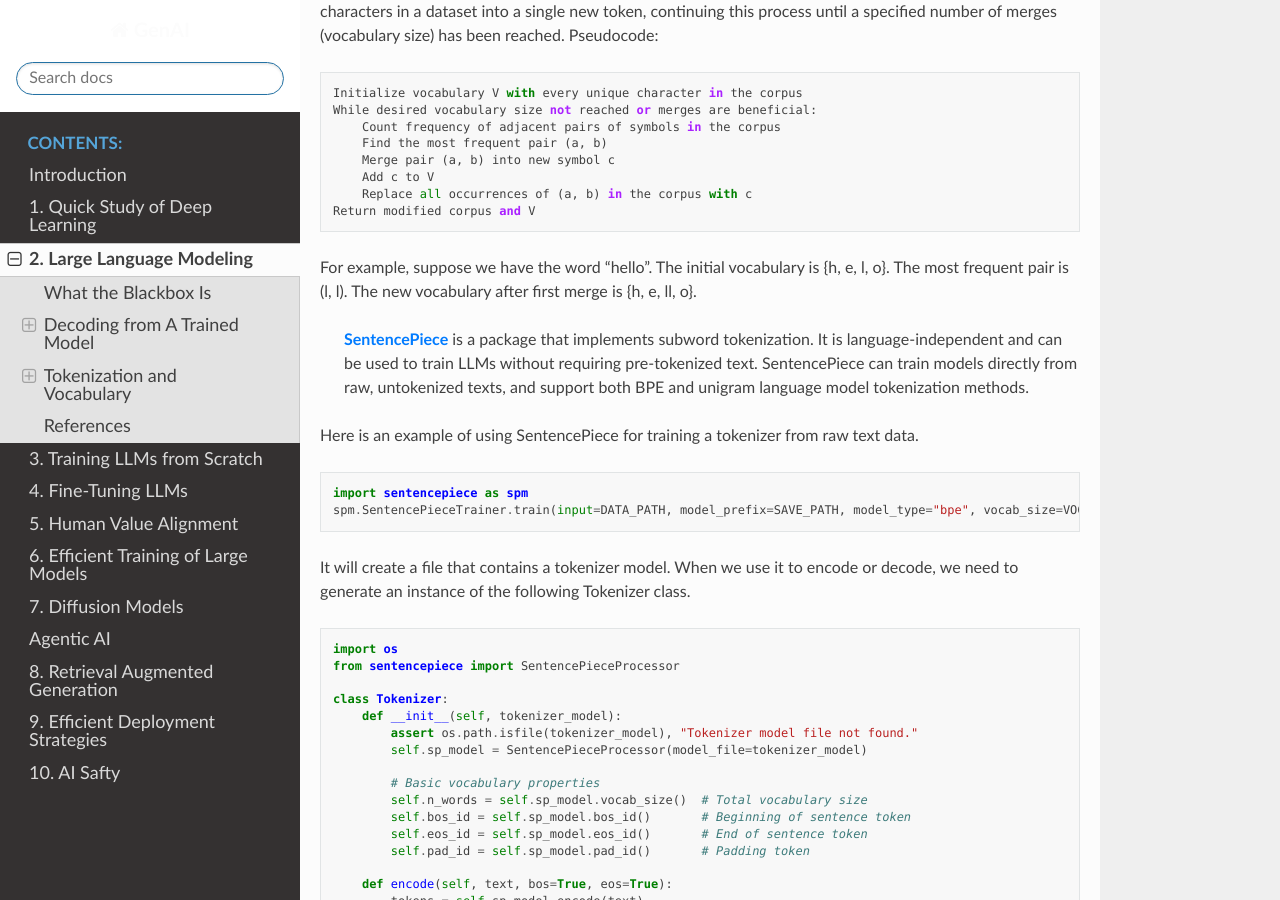
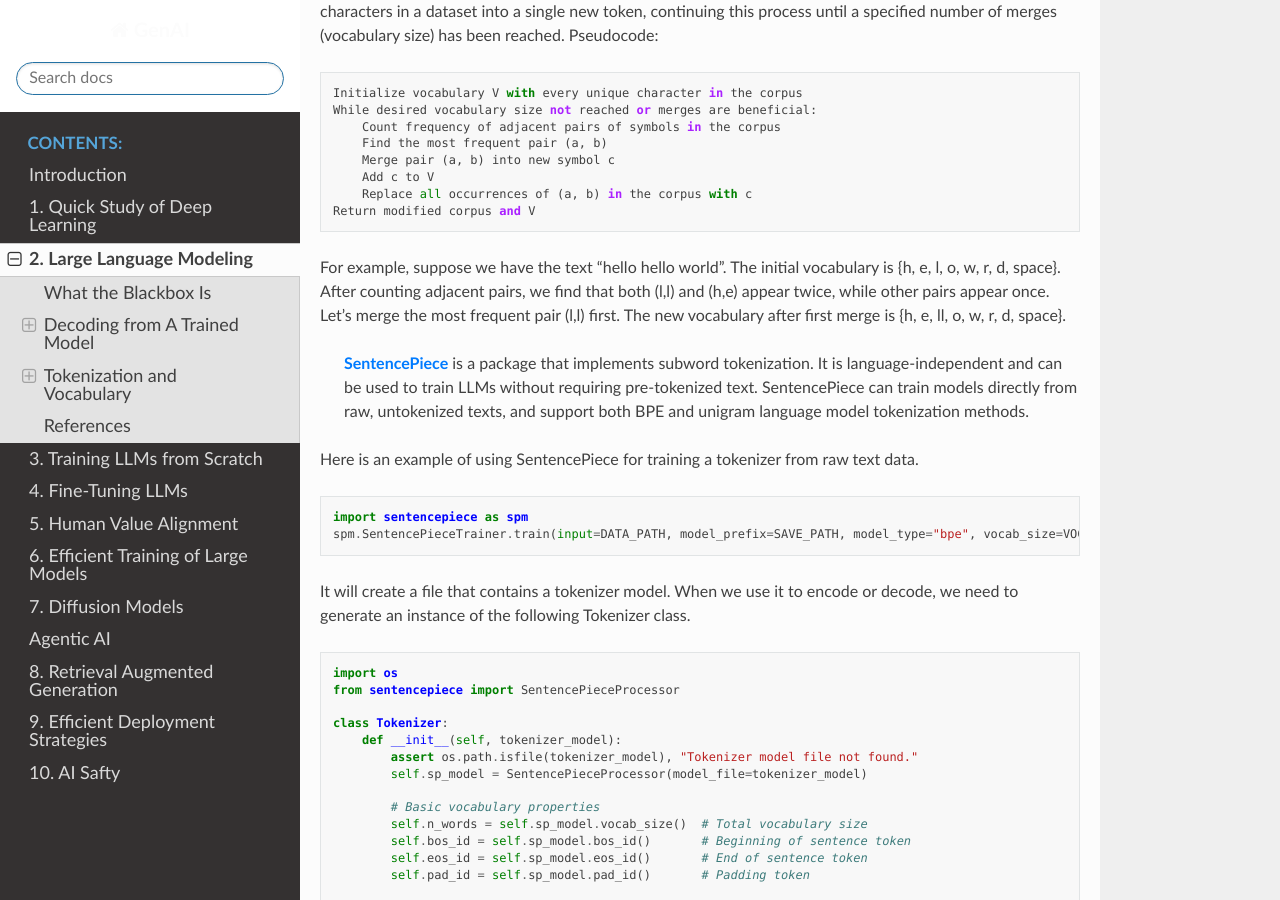
Before and after one commit to JieGroup/GenAI, a Sphinx documentation site: the page built from docs/llm/index.md, in a window 1280 px wide and 900 px high, scrolled down 6916 px. Built offline with Sphinx 7.4.7 and the Read the Docs theme 3.1.0, drawn with Linux system fonts in a browser that asks for light colours; formulas are drawn with MathJax 3.

````diff
--- a/docs/llm/index.md
+++ b/docs/llm/index.md
@@ -293,7 +293,7 @@ While desired vocabulary size not reached or merges are beneficial:
     Replace all occurrences of (a, b) in the corpus with c
 Return modified corpus and V
 ```
-For example,  suppose we have the word "hello". The initial vocabulary is {h, e, l, o}. The most frequent pair is (l, l). The new vocabulary after first merge is {h, e, ll, o}.
+For example, suppose we have the text "hello hello world". The initial vocabulary is {h, e, l, o, w, r, d, space}. After counting adjacent pairs, we find that both (l,l) and (h,e) appear twice, while other pairs appear once. Let's merge the most frequent pair (l,l) first. The new vocabulary after first merge is {h, e, ll, o, w, r, d, space}.
 
 > [**SentencePiece**](https://github.com/google/sentencepiece) is a package that implements subword tokenization. It is language-independent and can be used to train LLMs without requiring pre-tokenized text. SentencePiece can train models directly from raw, untokenized texts, and support both BPE and unigram language model tokenization methods.
 
````
Also changed, not shown: docs/introduction/index.md (+1 -1 lines), docs/_static/img/爸爸的DS60签证照片-压缩.jpg (added), 2 other files.
